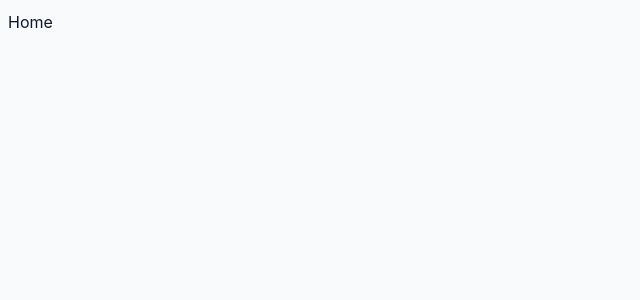
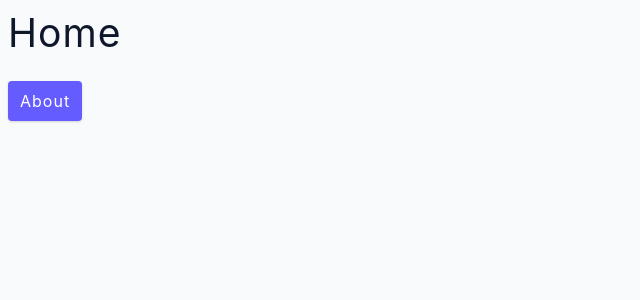
Before and after one commit to codeWithAshith/React-Router-6, a React (Create React App) app: page / in a window 1280 px wide. Shown: the top 300 px of the page, without its empty margins (0-640 px from the left). Built offline with nearby package versions, Linux system fonts and the light colour scheme.

Commit message:
04. Linking pages using Links

```diff
--- a/src/pages/About.jsx
+++ b/src/pages/About.jsx
@@ -1,7 +1,15 @@
 import React from "react";
+import { Link } from "react-router-dom";
 
 const About = () => {
-  return <div>About</div>;
+  return (
+    <>
+      <h2>About</h2>
+      <Link to="/" className="btn">
+        About
+      </Link>
+    </>
+  );
 };
 
 export default About;
--- a/src/pages/Home.jsx
+++ b/src/pages/Home.jsx
@@ -1,7 +1,15 @@
 import React from "react";
+import { Link } from "react-router-dom";
 
 const Home = () => {
-  return <div>Home</div>;
+  return (
+    <>
+      <h2>Home</h2>
+      <Link to="/about" className="btn">
+        About
+      </Link>
+    </>
+  );
 };
 
 export default Home;
```
